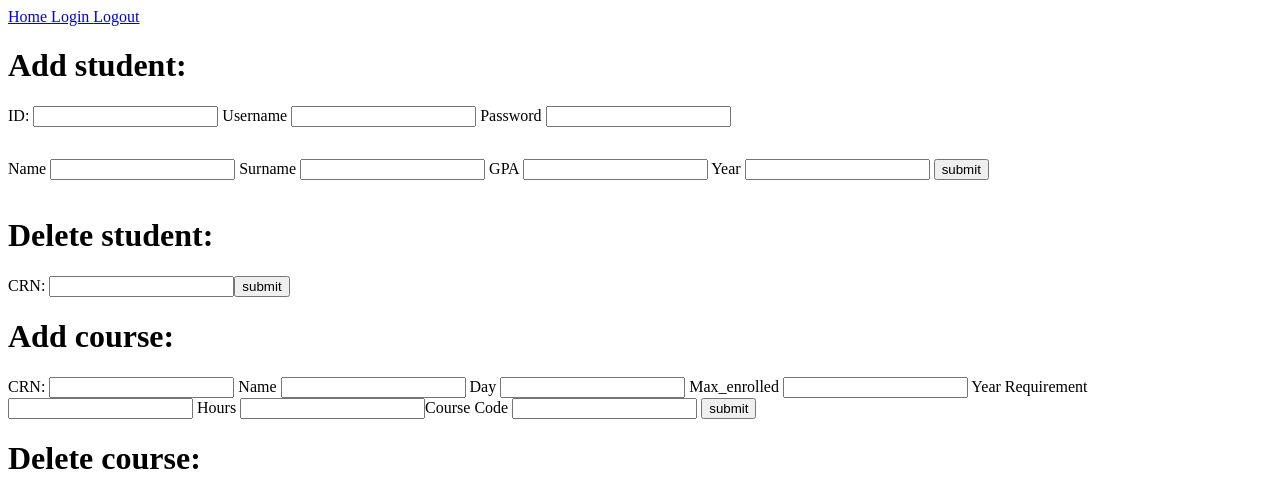
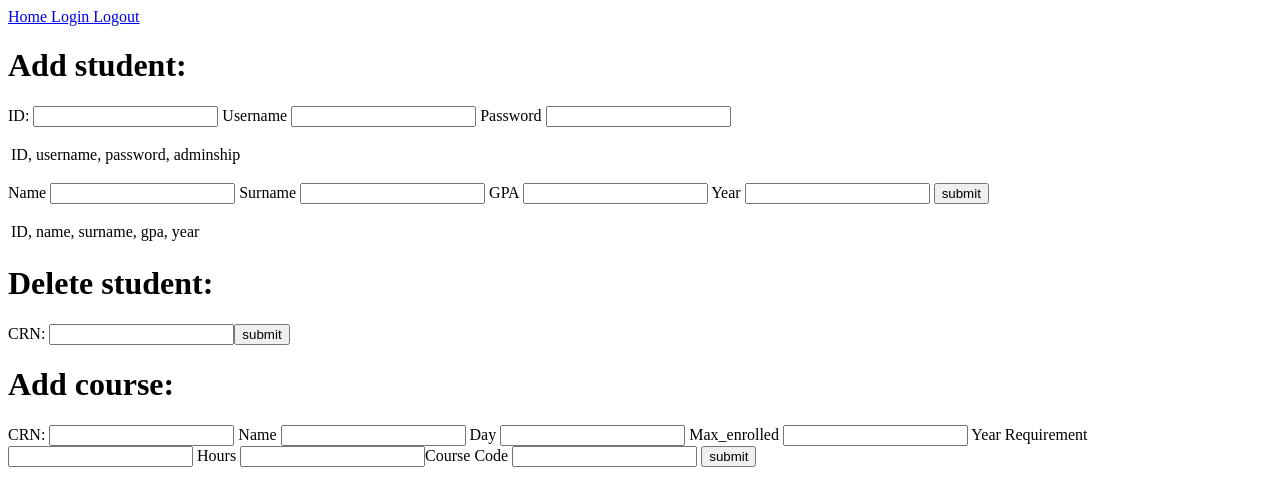
Before and after one commit to Onefivezero/DatabaseProject112233, a Flask app: template templates/admin.html in a window 1280 px wide. Shown: the top 482 px of the page. Run offline with Flask 2, Linux system fonts and the light colour scheme; the template is opened without the code that fills it, so the values that code supplies are empty; some libraries are stand-ins or nearby versions.

Commit message:
Add files via upload

```diff
--- a/app.py
+++ b/app.py
@@ -84,7 +84,7 @@ def add_student():
 def delete_student():
     try:
         cur.execute("DELETE FROM students WHERE id = %s", (request.form["student_del_id"],))
-        cur.execute("DELETE FROM users WHERE id = %s", (request.form["student_del_id"],))
+        cur.execute("DELETE FROM users WHERE id = %s AND role = FALSE", (request.form["student_del_id"],))
         conn.commit()
     except Exception as err:
         print(err)
--- a/templates/admin.html
+++ b/templates/admin.html
@@ -34,6 +34,9 @@
                     ID: <input type = "text" name = "newstudent_id" /> Username <input type = "text" name = "newstudent_username" /> Password <input type = "text" name = "newstudent_password" />
                 </p>
                 <table>
+                    <tr>
+                        <td>ID, username, password, adminship</td>
+                    </tr>
                 {% for item in data3 %}
                     <tr>
                         <td>{{item}}</td>
@@ -45,6 +48,9 @@
                 </p>
             </form>
                 <table>
+                    <tr>
+                        <td>ID, name, surname, gpa, year</td>
+                    </tr>
                 {% for item in data %}
                     <tr>
                         <td>{{item}}</td>
```
